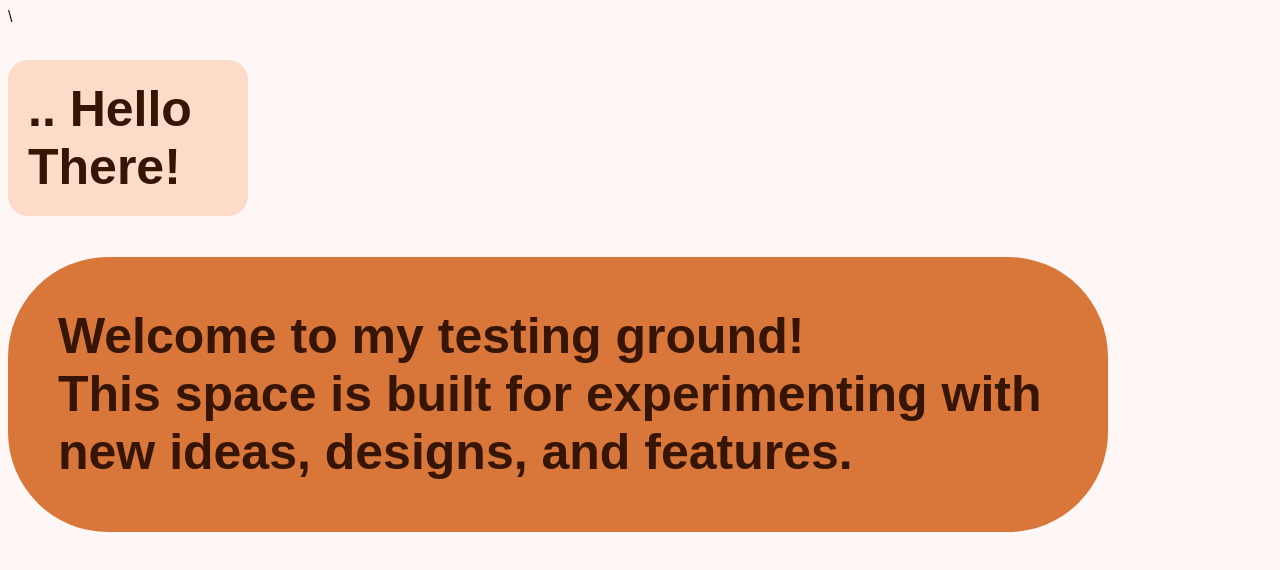
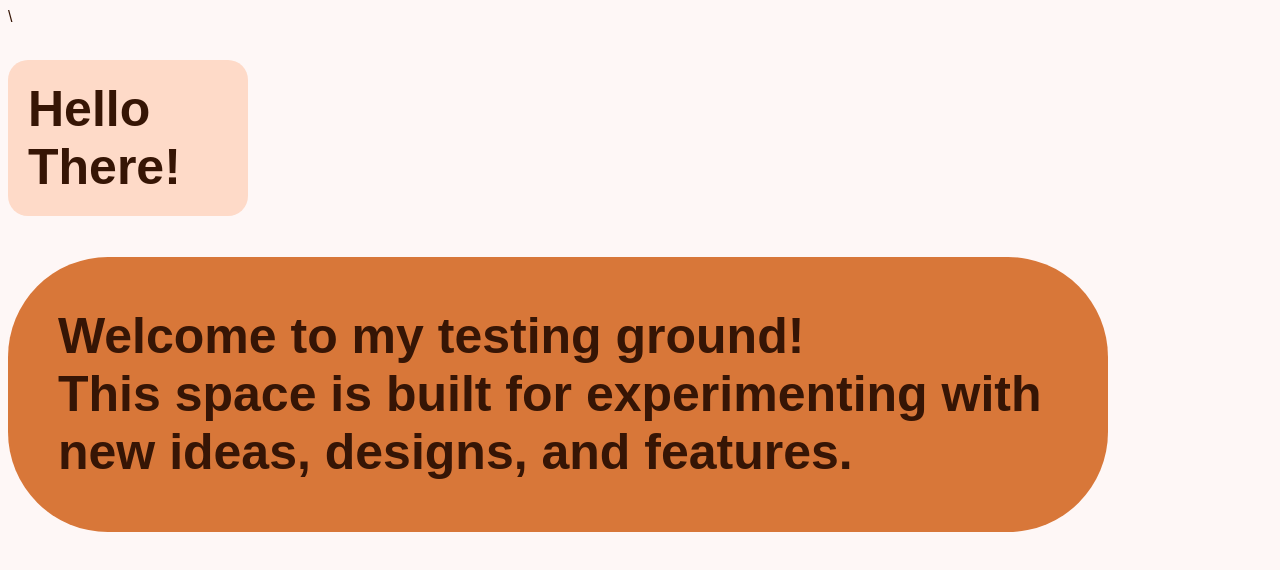
Before and after one commit to bahaapxl/bahaapxl.github.io, a plain HTML site: page index.html in a window 1280 px wide. Drawn offline with Linux system fonts and the light colour scheme; a web font is replaced by a local one.

Commit message:
Update index.html

```diff
--- a/index.html
+++ b/index.html
@@ -9,7 +9,7 @@
 </head>
 <body>
 
-    <h1>.. Hello There!</h1>
+    <h1>Hello There!</h1>
     <h2>Welcome to my testing ground!<br>This space is built for experimenting with new ideas, designs, and features.</h2>
 
 </body>
```
